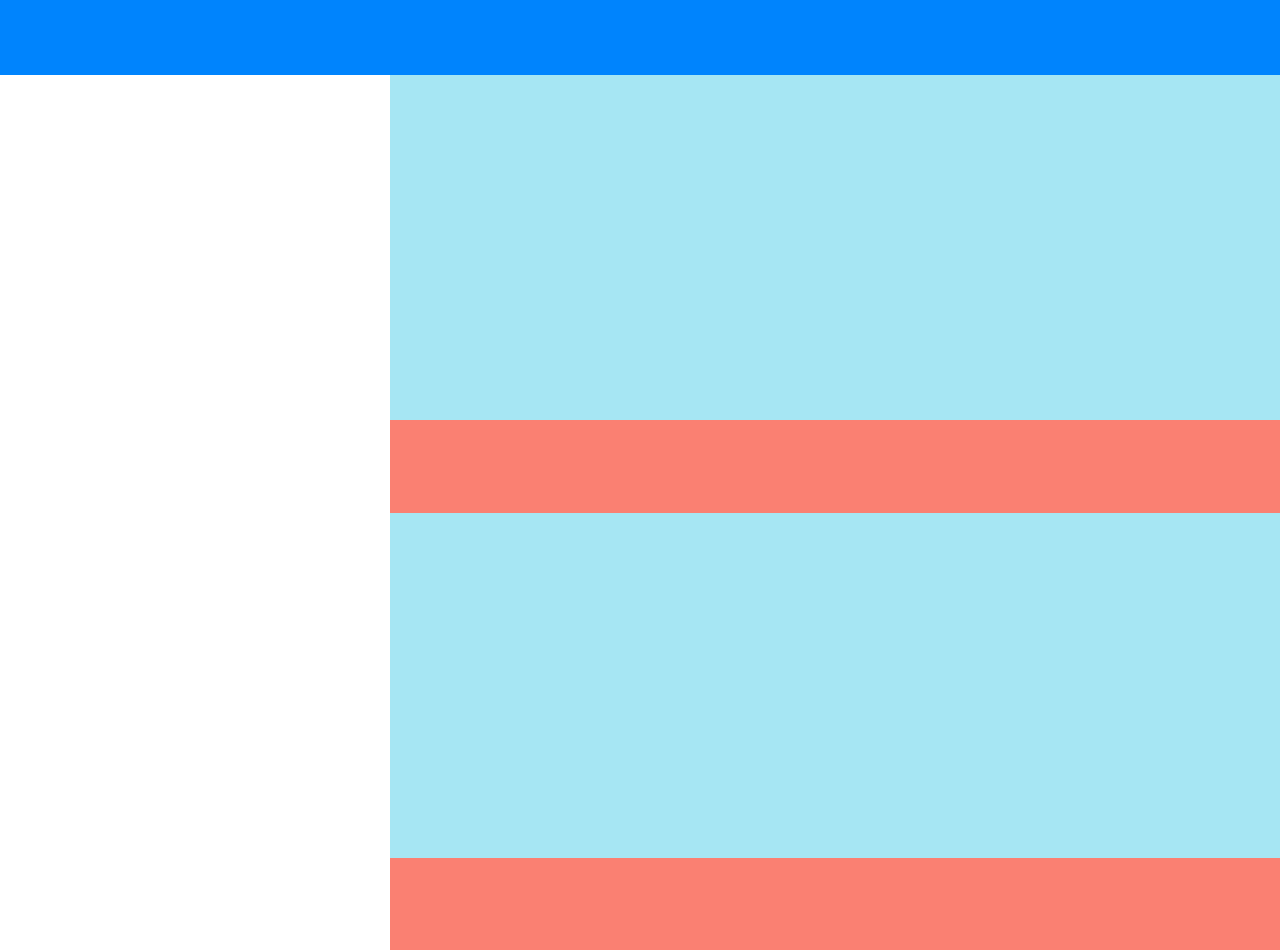
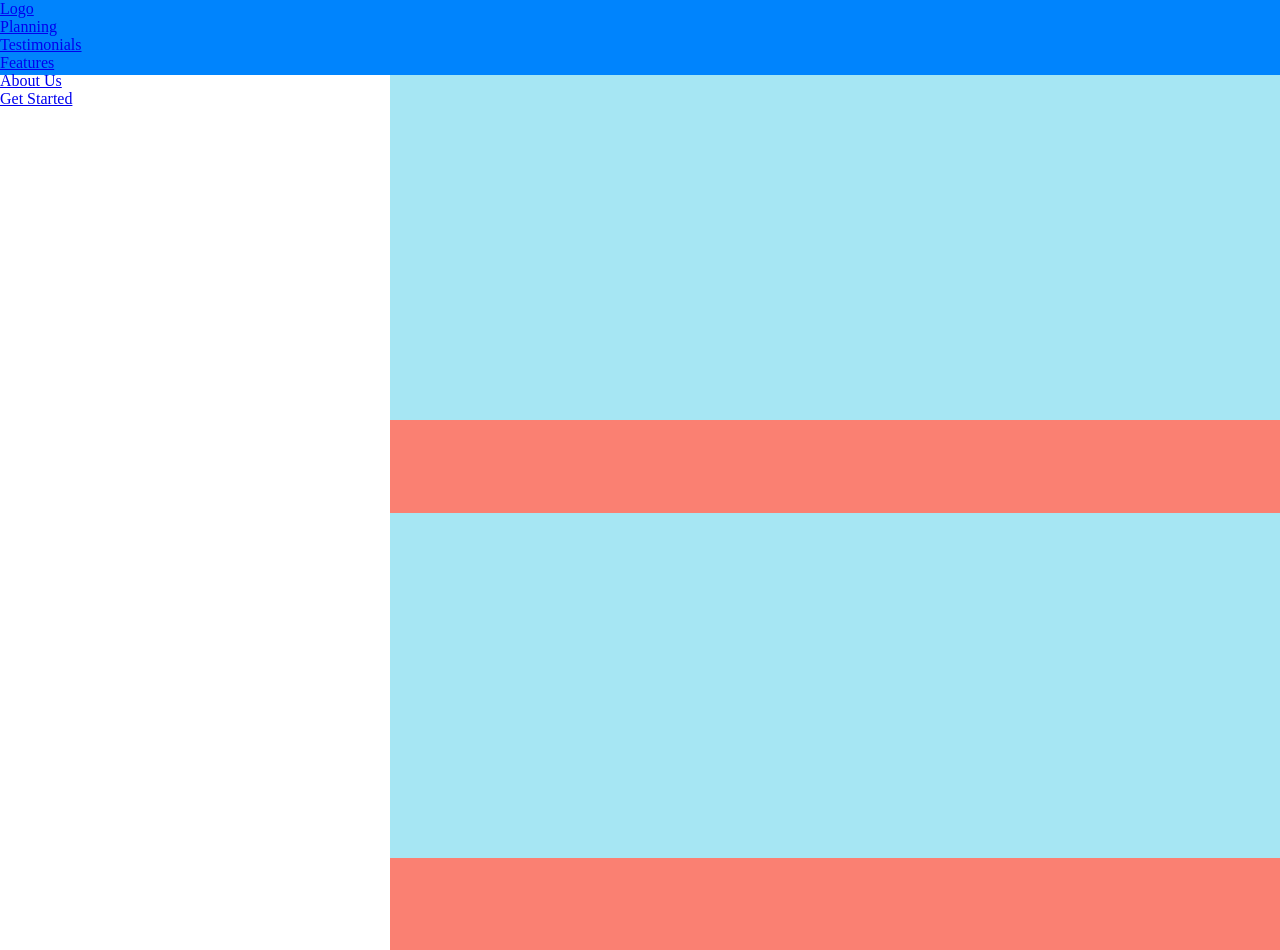
Before and after one commit to vdv-boolean/htmlcss-responsive-layout, a plain HTML site: page index.html in a window 1280 px wide. Shown: the top 950 px of the page. Drawn offline with Linux system fonts and the light colour scheme.

Commit message:
Add ul to header navbar

```diff
--- a/index.html
+++ b/index.html
@@ -16,7 +16,26 @@
 
             <!-- Navigation bar-->
             <nav>
-
+                <ul>
+                    <li> <!-- To DO: Add logo-->
+                        <a href="#">Logo</a>
+                    </li>
+                    <li>
+                        <a href="#">Planning</a>
+                    </li>
+                    <li>
+                        <a href="#">Testimonials</a>
+                    </li>
+                    <li>
+                        <a href="#">Features</a>
+                    </li>
+                    <li>
+                        <a href="#">About Us</a>
+                    </li>
+                    <li>
+                        <a href="#">Get Started</a>
+                    </li>
+                </ul>
             </nav>
 
             <!-- Jumbo box-->
```
